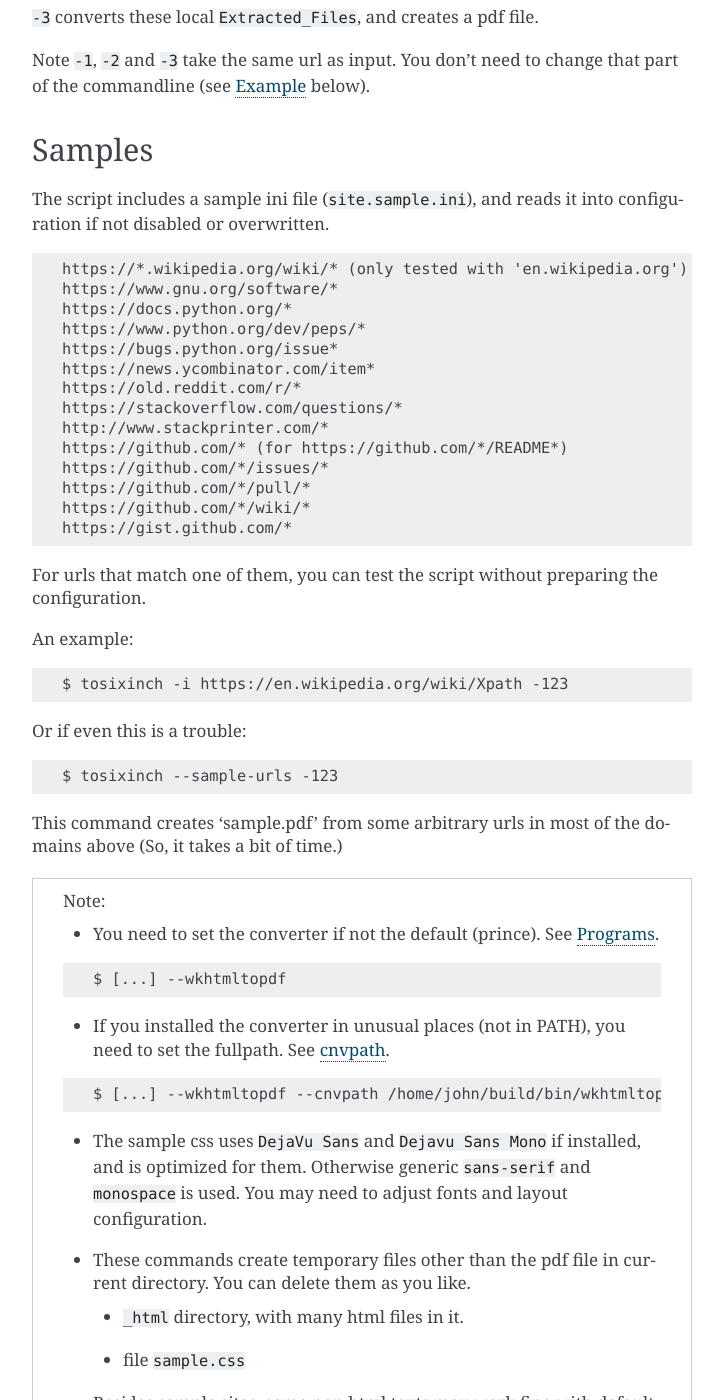
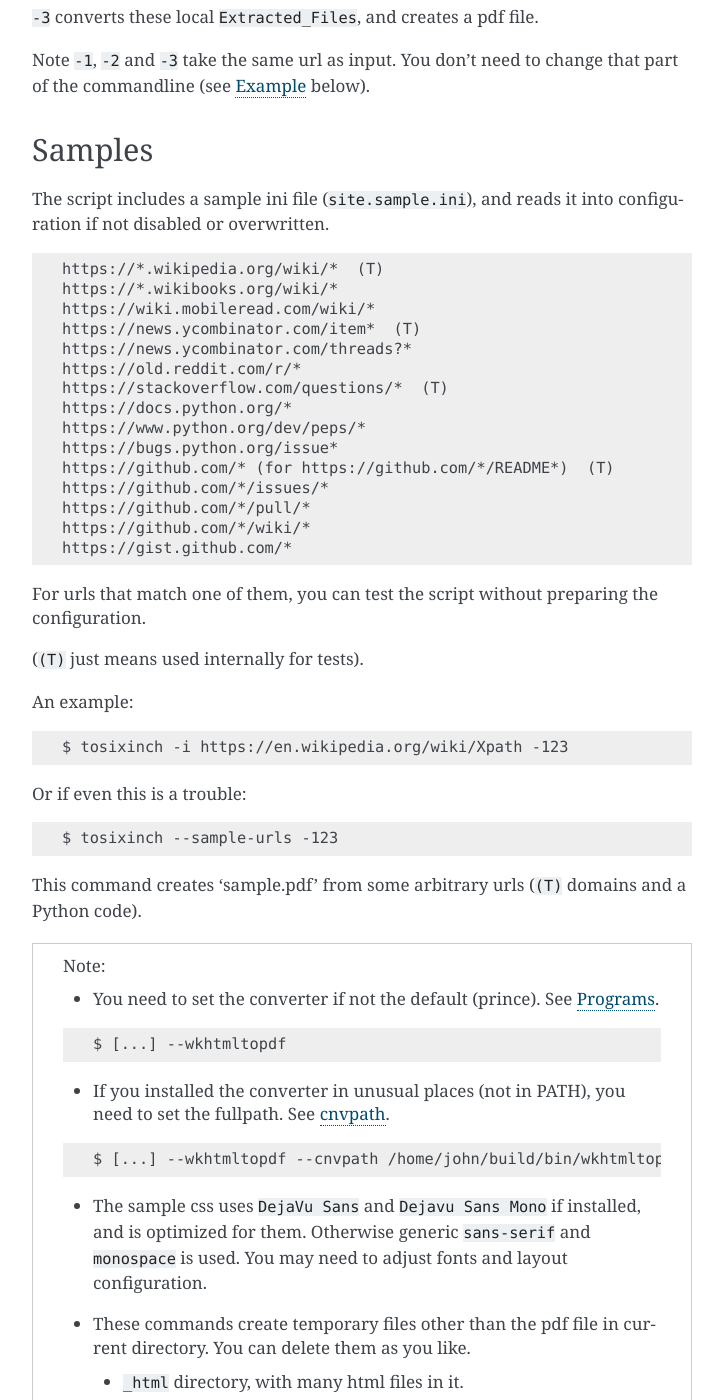
Before and after one commit to openandclose/tosixinch, a Sphinx documentation site: the page built from docs/intro.rst, in a window 1280 px wide and 1400 px high, scrolled down 3372 px. Shown: the whole window, without its empty margins (388-1111 px from the left). Built offline with Sphinx 7.4.7, drawn with Linux system fonts in a browser that asks for light colours; some of the changed text lies outside the part shown.

Commit message:
Change sample site selections
Added:
    https://*.wikibooks.org/wiki/*
    https://wiki.mobileread.com/wiki/*  (had forgotten to mention in the doc)
    https://news.ycombinator.com/threads?*  (had forgotten to mention in the doc)

Removed:
    https://www.gnu.org/software/*
    https://www.gnu.org/software/global/*
    http://www.stackprinter.com/*

Also cut significantly sample urls used for tests and '--sample-pdf'
(This was the motivation).

```diff
--- a/docs/intro.rst
+++ b/docs/intro.rst
@@ -168,16 +168,17 @@ and reads it into configuration if not disabled or overwritten.
 
 .. code-block:: none
 
-    https://*.wikipedia.org/wiki/* (only tested with 'en.wikipedia.org')
-    https://www.gnu.org/software/*
+    https://*.wikipedia.org/wiki/*  (T)
+    https://*.wikibooks.org/wiki/*
+    https://wiki.mobileread.com/wiki/*
+    https://news.ycombinator.com/item*  (T)
+    https://news.ycombinator.com/threads?*
+    https://old.reddit.com/r/*
+    https://stackoverflow.com/questions/*  (T)
     https://docs.python.org/*
     https://www.python.org/dev/peps/*
     https://bugs.python.org/issue*
-    https://news.ycombinator.com/item*
-    https://old.reddit.com/r/*
-    https://stackoverflow.com/questions/*
-    http://www.stackprinter.com/*
-    https://github.com/* (for https://github.com/*/README*)
+    https://github.com/* (for https://github.com/*/README*)  (T)
     https://github.com/*/issues/*
     https://github.com/*/pull/*
     https://github.com/*/wiki/*
@@ -185,6 +186,8 @@ and reads it into configuration if not disabled or overwritten.
 
 For urls that match one of them,
 you can test the script without preparing the configuration.
+
+(``(T)`` just means used internally for tests).
 
 An example::
 
@@ -195,8 +198,8 @@ Or if even this is a trouble::
     $ tosixinch --sample-urls -123
 
 This command creates 'sample.pdf'
-from some arbitrary urls in most of the domains above
-(So, it takes a bit of time.)
+from some arbitrary urls
+(``(T)`` domains and a Python code).
 
 .. note::
 
```
Also changed, not shown: other parts of docs/intro.rst (+1 -1 lines), 2 other files.
